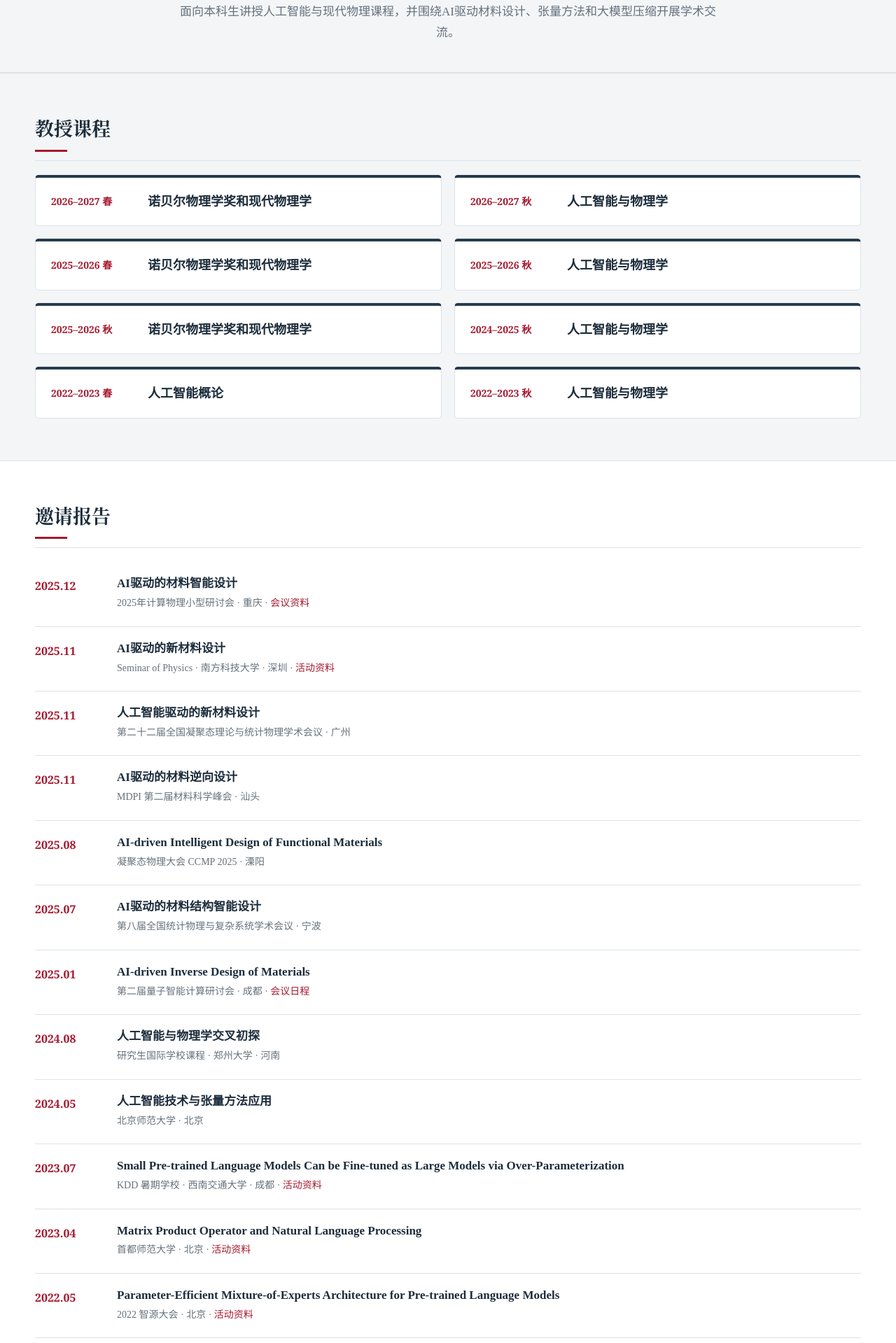
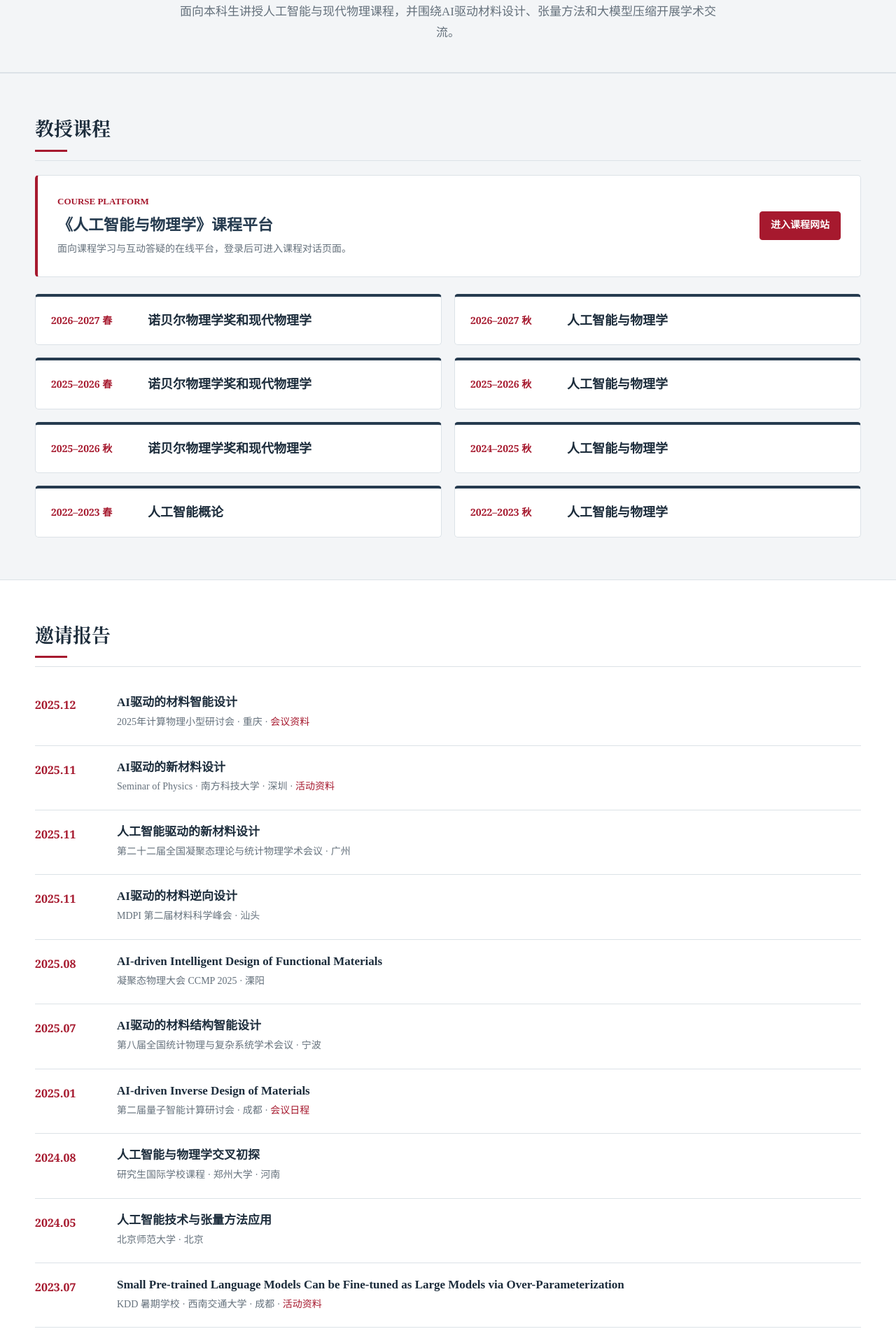
Before and after one commit to zfgao66/homepage, a Jekyll site: the page built from teaching.html, in a window 1280 px wide. Shown: the part 319-2238 px from the top of the page at 70% size. Built offline with Jekyll 4.4.1, drawn with Linux system fonts in a browser that asks for light colours.

Commit message:
Add AI and Physics course platform

```diff
--- a/assets/css/site.css
+++ b/assets/css/site.css
@@ -1349,6 +1349,37 @@ strong {
   gap: 18px;
 }
 
+.course-platform {
+  display: grid;
+  grid-template-columns: minmax(0, 1fr) auto;
+  gap: 30px;
+  align-items: center;
+  margin-bottom: 24px;
+  padding: 26px 28px;
+  background: var(--paper);
+  border: 1px solid var(--line);
+  border-left: 4px solid var(--ruc-red);
+  border-radius: 5px;
+  box-shadow: var(--shadow-soft);
+}
+
+.course-platform h3 {
+  margin: 0 0 7px;
+  color: var(--navy);
+  font-family: inherit;
+  font-size: 22px;
+}
+
+.course-platform p:last-child {
+  margin: 0;
+  color: var(--muted);
+  font-size: 14px;
+}
+
+.course-platform .action-link {
+  white-space: nowrap;
+}
+
 .course-item {
   display: grid;
   grid-template-columns: 120px minmax(0, 1fr);
@@ -2002,6 +2033,15 @@ strong {
     grid-template-columns: 1fr;
   }
 
+  .course-platform {
+    grid-template-columns: 1fr;
+    gap: 20px;
+  }
+
+  .course-platform .action-link {
+    justify-self: start;
+  }
+
   .footer-grid {
     grid-template-columns: 1fr 1fr;
     gap: 32px;
--- a/teaching.html
+++ b/teaching.html
@@ -16,6 +16,14 @@ description: 高泽峰承担的课程与邀请报告。
 <section class="content-section content-section--muted">
   <div class="page-shell">
     <h2 class="content-title">教授课程</h2>
+    <article class="course-platform">
+      <div>
+        <p class="eyebrow">Course Platform</p>
+        <h3>《人工智能与物理学》课程平台</h3>
+        <p>面向课程学习与互动答疑的在线平台，登录后可进入课程对话页面。</p>
+      </div>
+      <a class="action-link" href="https://physics-tutor.172.93.32.48.sslip.io/chat" target="_blank" rel="noopener noreferrer">进入课程网站</a>
+    </article>
     <div class="course-grid">
       <article class="course-item"><span class="course-term">2026–2027 春</span><h3>诺贝尔物理学奖和现代物理学</h3></article>
       <article class="course-item"><span class="course-term">2026–2027 秋</span><h3>人工智能与物理学</h3></article>
```
